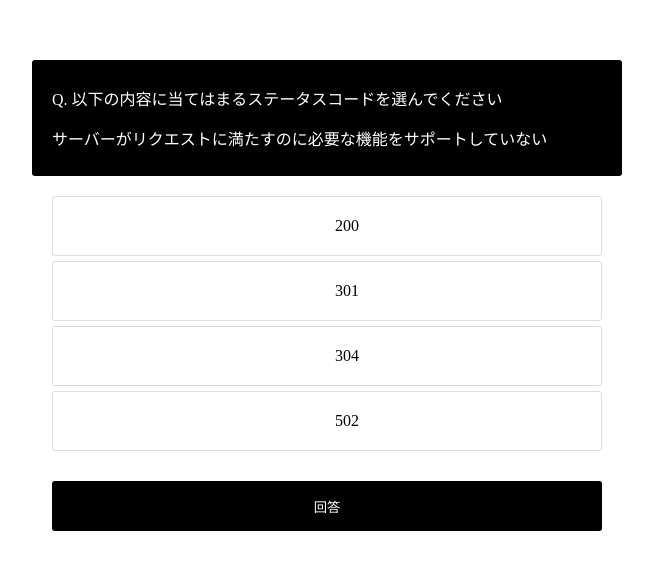
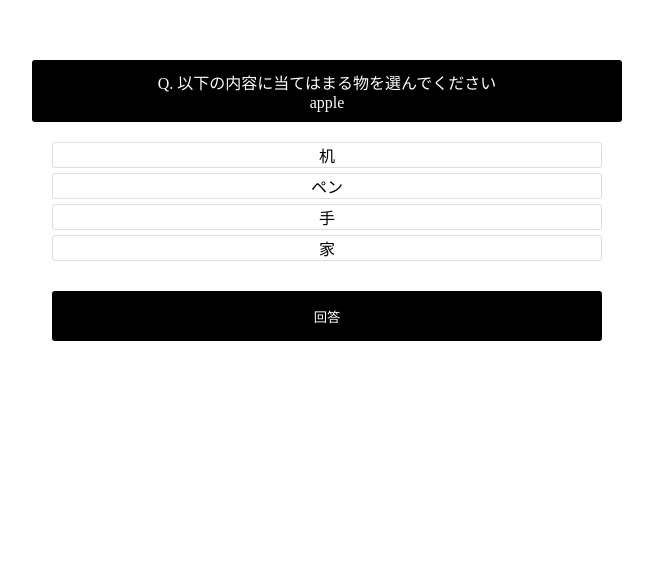
Before and after one commit to maho4649/php03, a PHP site: page / in a window 1280 px wide. Shown: the part 75-645 px from the top of the page, without its empty margins (313-966 px from the left). Run offline with PHP 8.4, Linux system fonts and the light colour scheme.

Commit message:
最初のコミット

```diff
--- a/config/status_codes.php
+++ b/config/status_codes.php
@@ -2,58 +2,58 @@
 
 $status_codes = [
   [
-    'code' => '102',
+    'code' => 'りんご',
     'meaning' => 'Processing',
-    'description' => '処理中である'
+    'description' => 'apple'
   ],
   [
-    'code' => '200',
+    'code' => '机',
     'meaning' => 'OK',
-    'description' => 'リクエストが正常に成功できた'
+    'description' => 'table'
   ],
   [
-    'code' => '301',
+    'code' => 'ペン',
     'meaning' => 'Moved Permanently',
-    'description' => 'リクエストしたリソースが恒久的に移動されている'
+    'description' => 'pen'
   ],
   [
-    'code' => '304',
+    'code' => '手',
     'meaning' => 'Not Modified',
-    'description' => 'リクエストしたリソースは更新されていない'
+    'description' => 'hand'
   ],
   [
-    'code' => '400',
+    'code' => '爪',
     'meaning' => 'Bad Request',
-    'description' => 'クライアントのリクエストに異常がある'
+    'description' => 'nail'
   ],
   [
-    'code' => '401',
+    'code' => '足',
     'meaning' => 'Unauthorized',
-    'description' => 'アクセストークンが無効なときや、認証がされていない'
+    'description' => 'foot'
   ],
   [
-    'code' => '403',
+    'code' => '目',
     'meaning' => 'Forbidden',
-    'description' => '閲覧権限が無いファイルやフォルダである'
+    'description' => 'eye'
   ],
   [
-    'code' => '404',
+    'code' => '海',
     'meaning' => 'Not found',
-    'description' => 'Webページが見つからない'
+    'description' => 'sea'
   ],
   [
-    'code' => '500',
+    'code' => '塩',
     'meaning' => 'Internal Server Error',
-    'description' => '何らかのサーバ内でエラーが起きた'
+    'description' => 'salt'
   ],
   [
-    'code' => '502',
+    'code' => '家',
     'meaning' => 'Bad Gateway',
-    'description' => 'サーバーがリクエストに満たすのに必要な機能をサポートしていない'
+    'description' => 'house'
   ],
   [
-    'code' => '503',
+    'code' => '頭',
     'meaning' => 'Service Unavailable',
-    'description' => '一時的にサーバにアクセスが出来ない'
+    'description' => 'head'
   ]
 ];
--- a/css/index.css
+++ b/css/index.css
@@ -15,13 +15,15 @@
 
 .question__text {
     color: #fff;
-    text-align: left;
+    text-align: center;
+    margin: 0 auto;
 }
 
 .quiz-form {
     margin: 0 auto;
     padding-top: 20px;
     width: 550px;
+    height: 200px;
     text-align: center;
 }
 
@@ -30,6 +32,7 @@
 }
 
 .quiz-form__group {
+    padding: auto;
     margin-bottom: 5px;
     border: 1px solid #ddd;
     border-radius: 3px;
@@ -45,9 +48,10 @@
 
 .quiz-form__label {
     display: block;
-    padding: 20px;
+    padding: 0px;
     width: 100%;
     cursor: pointer;
+    align-items: center;
 }
 
 
--- a/index.php
+++ b/index.php
@@ -1,30 +1,45 @@
 <?php
+session_start();
 
-require_once('config/status_codes.php');
-
-$random_indexes = array_rand($status_codes, 4);
-
-foreach ($random_indexes as $index) {
-  $options[] = $status_codes[$index];
+// セッションがまだ開始されていなければ初期化
+if (!isset($_SESSION['question_number'])) {
+    $_SESSION['question_number'] = 0;
+    $_SESSION['score'] = 0;
 }
 
-$question = $options[mt_rand(0, 3)];
+// 現在の問題を取得
+require_once('config/status_codes.php');
+$question_number = $_SESSION['question_number'];
+
+if ($question_number >= 10) {
+    header('Location: result.php'); // 10問終わったら結果ページへ
+    exit();
+}
+
+$question = $status_codes[$question_number];
+
+// ランダムに4つの選択肢を取得
+$random_indexes = array_rand($status_codes, 4);
+$options = [];
+foreach ($random_indexes as $index) {
+    $options[] = $status_codes[$index];
+}
 
 ?>
 
 <!DOCTYPE html>
 <html lang="ja">
-
 <head>
   <meta charset="UTF-8">
   <meta http-equiv="X-UA-Compatible" content="IE=edge">
   <meta name="viewport" content="width=device-width, initial-scale=1.0">
   <title>Status Code Quiz</title>
+  <link rel="stylesheet" href="css/index.css">
   <link rel="stylesheet" href="css/sanitize.css">
   <link rel="stylesheet" href="css/common.css">
-  <link rel="stylesheet" href="css/index.css">
+
+
 </head>
-
 <body>
   <header class="header">
     <div class="header__inner">
@@ -37,31 +52,26 @@ $question = $options[mt_rand(0, 3)];
   <main>
     <div class="quiz__content">
       <div class="question">
-        <p class="question__text">Q. 以下の内容に当てはまるステータスコードを選んでください</p>
+        <p class="question__text">Q. 以下の内容に当てはまる物を選んでください</p>
         <p class="question__text">
-          <?php echo $question['description'] ?>
+          <?php echo $question['description']; ?>
         </p>
       </div>
       <form class="quiz-form" action="result.php" method="post">
-        <input type="hidden" name="answer_code" value="<?php echo $question['code'] ?>">
+        <input type="hidden" name="answer_code" value="<?php echo $question['code']; ?>">
         <div class="quiz-form__item">
           <?php foreach ($options as $option) : ?>
             <div class="quiz-form__group">
-              <input class="quiz-form__radio" id="<?php echo $option['code'] ?>" type="radio" name="option" value="<?php echo $option['code'] ?>">
-              <label class="quiz-form__label" for="<?php echo $option['code'] ?>">
-                <?php echo $option['code'] ?>
-              </label>
+              <input class="quiz-form__radio" id="<?php echo $option['code']; ?>" type="radio" name="option" value="<?php echo $option['code']; ?>">
+              <label class="quiz-form__label" for="<?php echo $option['code']; ?>"><?php echo $option['code']; ?></label>
             </div>
           <?php endforeach; ?>
         </div>
         <div class="quiz-form__button">
-          <button class="quiz-form__button-submit" type="submit">
-            回答
-          </button>
+          <button class="quiz-form__button-submit" type="submit">回答</button>
         </div>
       </form>
     </div>
   </main>
 </body>
-
 </html>
```
Also changed, not shown: result.php (+27 -4 lines).
